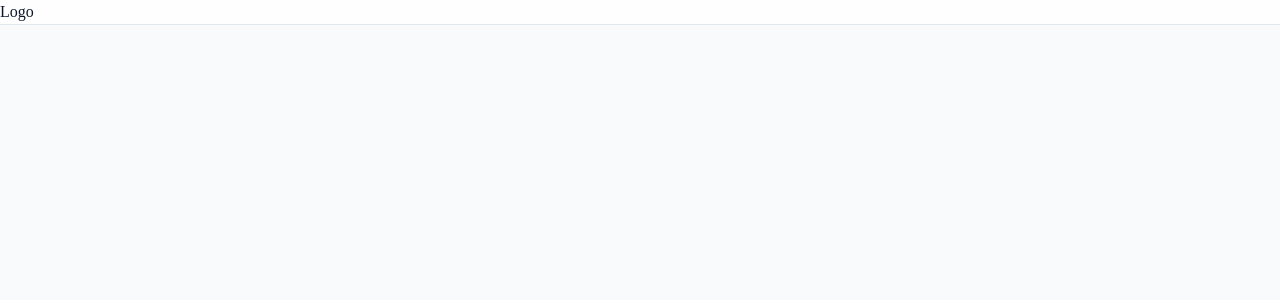
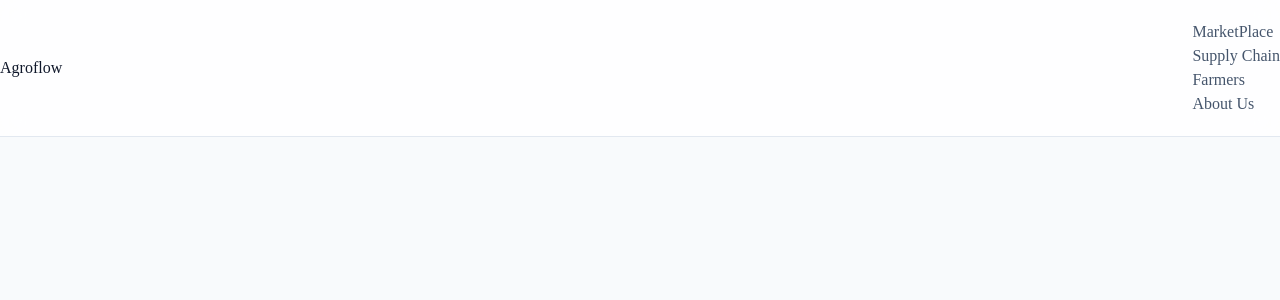
Before and after one commit to fretdev/AgroFlow, a Next.js app in the folder frontend/: page / in a window 1280 px wide. Shown: the top 300 px of the page. Built offline with nearby package versions, Linux system fonts and the light colour scheme.

Commit message:
chore: configure gsap

```diff
--- a/frontend/package.json
+++ b/frontend/package.json
@@ -10,12 +10,15 @@
   },
   "dependencies": {
     "@base-ui/react": "^1.9.0",
+    "@gsap/react": "^2.1.2",
     "class-variance-authority": "^0.7.1",
     "cn": "^0.5.0",
+    "gsap": "^3.15.0",
     "lucide-react": "^1.60.0",
     "next": "16.2.10",
     "react": "19.2.4",
     "react-dom": "19.2.4",
+    "react-responsive": "^10.0.1",
     "shadcn": "^4.22.1",
     "tw-animate-css": "^1.4.0"
   },
--- a/frontend/src/app/page.tsx
+++ b/frontend/src/app/page.tsx
@@ -1,6 +1,9 @@
-import Link from "next/link";
+import { gsap } from "gsap";
+import { ScrollTrigger } from "gsap/ScrollTrigger";
+import { SplitText } from "gsap/SplitText";
 import Navbar from "@/src/components/Navbar";
 
+gsap.registerPlugin(ScrollTrigger,SplitText)
 export default function LandingPage() {
   return (
      <main>
--- a/frontend/src/components/Navbar.tsx
+++ b/frontend/src/components/Navbar.tsx
@@ -1,7 +1,19 @@
+import Link from "next/link";
+import {navLinks} from "@/src/constants";
+
 export default function Navbar() {
     return(
         <nav>
-            <h1>Logo</h1>
+           <div>
+               <p>Agroflow</p>
+               <ul>
+                   {navLinks.map((link)=>(
+                       <li key={link.id}>
+                           <Link href={link.href}>{link.title}</Link>
+                       </li>
+                   ))}
+               </ul>
+           </div>
         </nav>
     )
 }
--- /dev/null
+++ b/frontend/src/constants/index.ts
@@ -0,0 +1,6 @@
+export  const navLinks = [
+    {id:"market-place",title:"MarketPlace",href:"/market-place",isAnchor:false},
+    {id:"supply-chain",title:"Supply Chain",href:"/#supply-chain",isAnchor:true},
+    {id:"farmers",title:"Farmers",href:"/#farmers",isAnchor:true},
+    {id:"about-us",title:"About Us",href:"/#about-us",isAnchor:true}
+]
```
Also changed, not shown: frontend/src/app/globals.css (indentation only), 1 other file (tests, documents, lock files or other folders).
